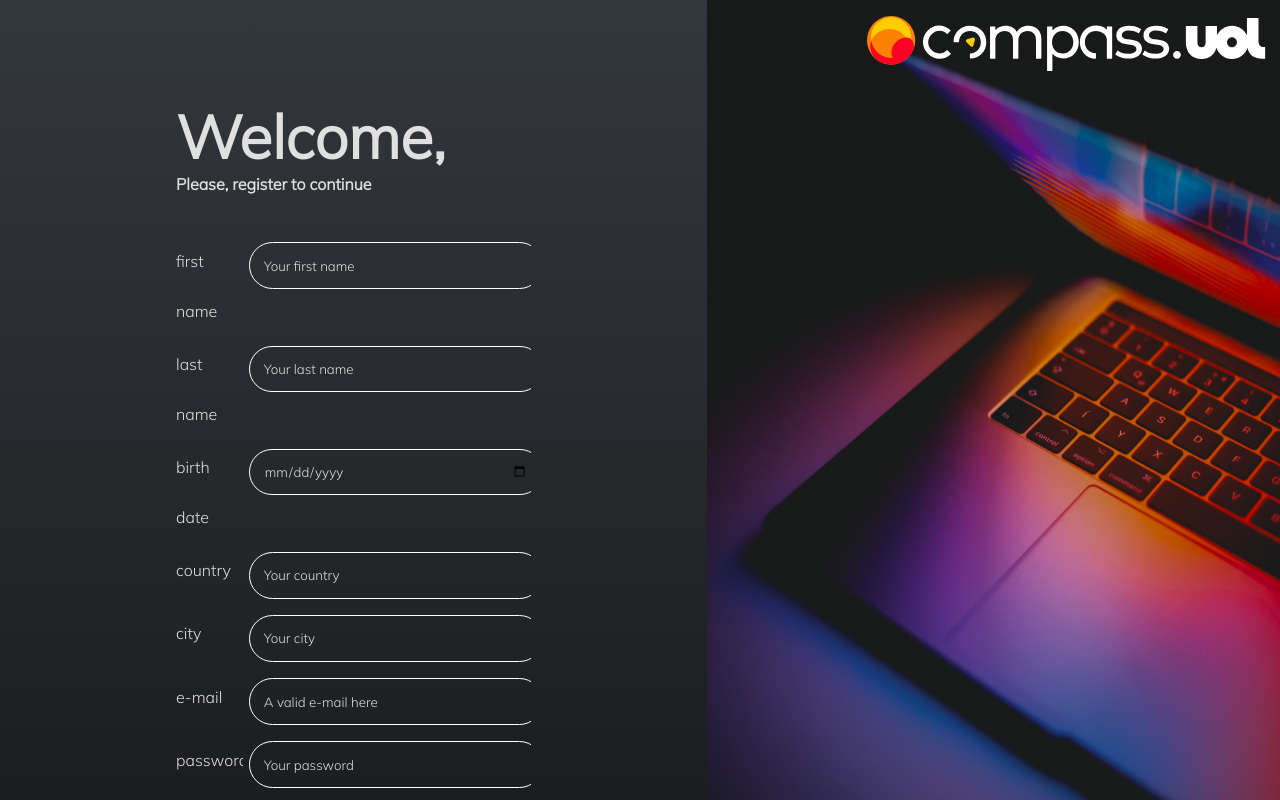
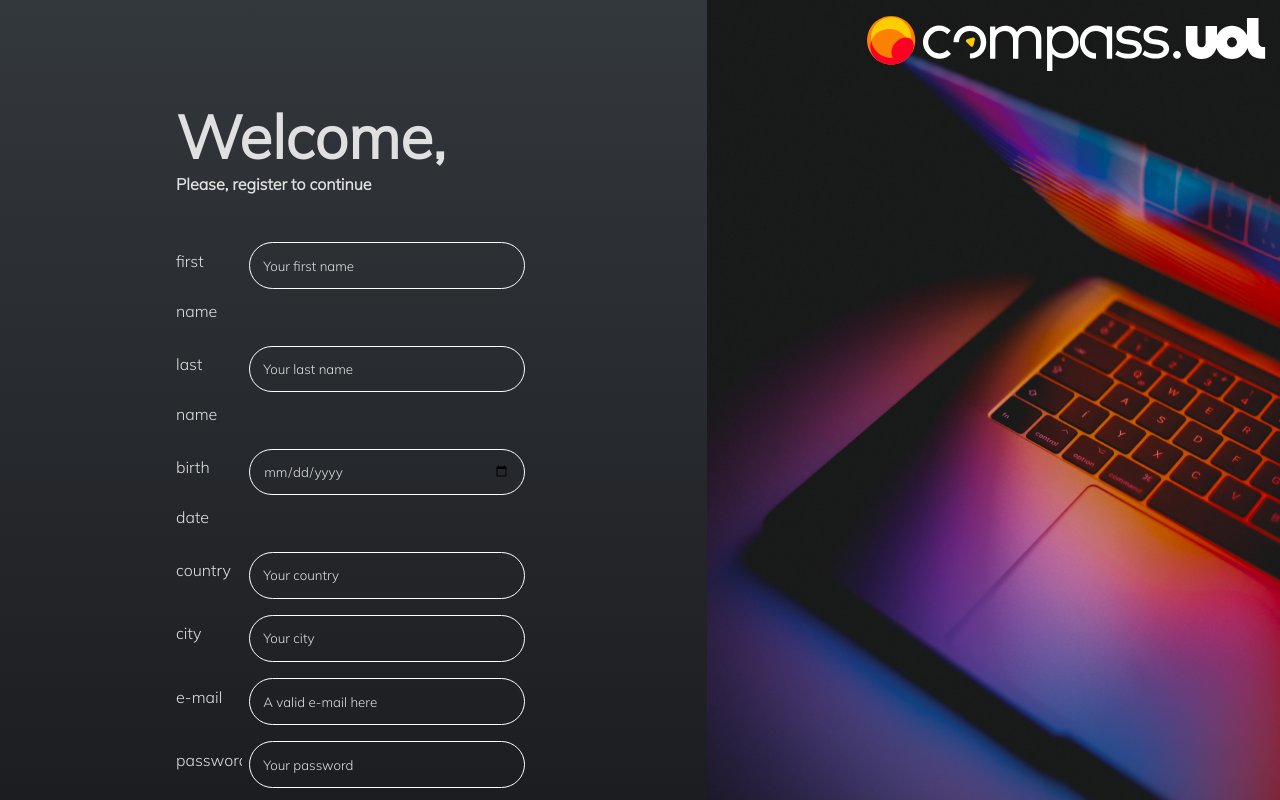
Before and after one commit to 0502j/PB-Compass-Planner, a React (Create React App) app: page /register in a window 1280 px wide. Shown: the top 800 px of the page. Built offline with nearby package versions, Linux system fonts and the light colour scheme.

Commit message:
Removing unnecessary components

```diff
--- a/src/components/Forms/FormBtn.js
+++ /dev/null
@@ -1,9 +0,0 @@
-const FormBtn = (props) => {
-    return(
-        <div>
-            <button onClick={props.onClick} className={props.className} type={props.type}>{props.children}</button>
-        </div>
-    );
-}
-
-export default FormBtn;
--- a/src/components/Forms/Input.js
+++ /dev/null
@@ -1,21 +0,0 @@
-import { forwardRef } from "react";
-
-const Input = forwardRef((props, ref) => {
-  return (
-    <div>
-      <input
-        ref={ref}
-        onFocus={props.onFocus}
-        onBlur={props.onBlur}
-        onChange={props.onChange}
-        className={props.className}
-        type={props.type}
-        id={props.id}
-        disabled={props.disabled}
-        placeholder={props.placeholder}
-      />
-    </div>
-  );
-});
-
-export default Input;
--- a/src/components/Forms/LoginForm.js
+++ b/src/components/Forms/LoginForm.js
@@ -1,8 +1,6 @@
 import { Fragment, useContext, useEffect, useState } from "react";
-import Input from "../Forms/Input";
 import classes from "./Form.module.css";
 import styles from "../Meetings/AddMeeting.module.css";
-import FormBtn from "./FormBtn";
 import btnclasses from "./FormBtn.module.css";
 import { AuthContext } from "../../store/user-context";
 import { useNavigate } from "react-router-dom";
@@ -150,9 +148,9 @@ const LoginForm = () => {
           <h3>{modalMessage.title}</h3>
           <h4>{modalMessage.description}</h4>
           <div className={styles.confirmdeletion}>
-            <FormBtn className={`${classes.confirminputs} ${classes.cancel}`} onClick={modalClose}>
+            <button className={`${classes.confirminputs} ${classes.cancel}`} onClick={modalClose}>
               OK
-            </FormBtn>
+            </button>
           </div>
         </ConfirmModal>
       )}
@@ -162,7 +160,7 @@ const LoginForm = () => {
         <div className={classes.loginformdiv}>
           <h3 className={classes.logintitle}>Login</h3>
           <div className={classes.inputdiv}>
-            <Input
+            <input
               onBlur={inputInactiveHandler}
               onFocus={userActiveHandler}
               onChange={emailChangeHandler}
@@ -174,7 +172,7 @@ const LoginForm = () => {
             <img alt="User logo" className={userClasses} src={userIcon} />
           </div>
           <div className={classes.inputdiv}>
-            <Input
+            <input
               onBlur={inputInactiveHandler}
               onFocus={passwordActiveHandler}
               onChange={passwordChangeHandler}
@@ -197,9 +195,9 @@ const LoginForm = () => {
           ) : (
             ""
           )}
-          <FormBtn className={btnclasses.loginbtn} type="submit">
+          <button className={btnclasses.loginbtn} type="submit">
             Log in
-          </FormBtn>
+          </button>
         </div>
       </form>
     }
--- a/src/components/Forms/RegisterForm.js
+++ b/src/components/Forms/RegisterForm.js
@@ -1,7 +1,6 @@
 import classes from "./Form.module.css";
 import styles from "../Meetings/AddMeeting.module.css";
 import btnclasses from "./FormBtn.module.css";
-import FormBtn from "./FormBtn";
 import { Fragment, useContext, useEffect, useRef, useState } from "react";
 import {
   validateEmail,
@@ -12,7 +11,6 @@ import {
   validateCountry
 } from "../../utils/Regex";
 import { useNavigate } from "react-router-dom";
-import Input from "./Input";
 import { AuthContext } from "../../store/user-context";
 import ConfirmModal from "../UI/ConfirmModal";
 import LoadingSpinner from "../UI/LoadingSpinner";
@@ -192,9 +190,9 @@ const Form = () => {
         <h4>{modalMessage.description}</h4>
         <br/>
         <div className={styles.confirmdeletion}>
-          <FormBtn className={`${classes.confirminputs} ${classes.cancel}`} onClick={modalClose}>
+          <button className={`${classes.confirminputs} ${classes.cancel}`} onClick={modalClose}>
             OK
-          </FormBtn>
+          </button>
         </div>
       </ConfirmModal>
     )}
@@ -205,7 +203,7 @@ const Form = () => {
             <form onSubmit={submitHandler}>
               <div className={classes.inputdiv}>
                 <label htmlFor="firstname">first name</label>
-                <Input
+                <input
                   onChange={nameChangeHandler}
                   className={inputClasses}
                   type="text"
@@ -216,7 +214,7 @@ const Form = () => {
 
               <div className={classes.inputdiv}>
                 <label htmlFor="lastname">last name</label>
-                <Input
+                <input
                   onChange={lastNameChangeHandler}
                   className={inputClasses}
                   type="text"
@@ -227,7 +225,7 @@ const Form = () => {
 
               <div className={classes.inputdiv}>
                 <label htmlFor="date">birth date</label>
-                <Input
+                <input
                   onChange={birthChangeHandler}
                   className={inputClasses}
                   id="date"
@@ -238,7 +236,7 @@ const Form = () => {
 
               <div className={classes.inputdiv}>
                 <label htmlFor="country">country</label>
-                <Input
+                <input
                   onChange={countryChangeHandler}
                   className={inputClasses}
                   type="text"
@@ -249,7 +247,7 @@ const Form = () => {
 
               <div className={classes.inputdiv}>
                 <label htmlFor="city">city</label>
-                <Input
+                <input
                   onChange={cityChangeHandler}
                   className={inputClasses}
                   type="text"
@@ -260,7 +258,7 @@ const Form = () => {
 
               <div className={classes.inputdiv}>
                 <label htmlFor="email">e-mail</label>
-                <Input
+                <input
                   onChange={emailChangeHandler}
                   className={inputClasses}
                   type="email"
@@ -271,7 +269,7 @@ const Form = () => {
 
               <div className={classes.inputdiv}>
                 <label htmlFor="password">password</label>
-                <Input
+                <input
                   onChange={passwordChangeHandler}
                   className={inputClasses}
                   type="password"
@@ -282,7 +280,7 @@ const Form = () => {
 
               <div className={classes.inputdiv}>
                 <label htmlFor="confirmpass">password</label>
-                <Input
+                <input
                   onChange={passwordConfirmChangeHandler}
                   className={inputClasses}
                   type="password"
@@ -299,9 +297,9 @@ const Form = () => {
                 ""
               )}
 
-              <FormBtn className={btnclasses.btn} type="submit">
+              <button className={btnclasses.btn} type="submit">
                 Register Now
-              </FormBtn>
+              </button>
             </form>
       }
       </div>
--- a/src/components/Meetings/AddMeeting.js
+++ b/src/components/Meetings/AddMeeting.js
@@ -3,8 +3,6 @@ import classes from "../Forms/Form.module.css";
 import styles from "./AddMeeting.module.css";
 import btnstyles from "../Forms/FormBtn.module.css";
 import colors from "../UI/Colors.module.css";
-import Input from "../Forms/Input";
-import FormBtn from "../Forms/FormBtn";
 import DaysOfWeek from "../Header/DaysOfWeek";
 import TimeCard from "./TimeCard";
 import MeetingDetailCard from "./MeetingDetailCard";
@@ -256,18 +254,18 @@ const AddMeeting = () => {
           {modalMessage.isError ?
             <div>
               <br/>
-              <FormBtn className={`${classes.confirminputs} ${classes.confirm}`} onClick={modalClose}>
+              <button className={`${classes.confirminputs} ${classes.confirm}`} onClick={modalClose}>
                 OK
-              </FormBtn>
+              </button>
             </div>
           : ''}
           { modalMessage.isDeletion ? <div className={styles.confirmdeletion}>
-            <FormBtn className={`${classes.confirminputs} ${classes.confirm}`} onClick={removeAllTasks}>
+            <button className={`${classes.confirminputs} ${classes.confirm}`} onClick={removeAllTasks}>
               Delete
-            </FormBtn>
-            <FormBtn className={`${classes.confirminputs} ${classes.cancel}`} onClick={modalClose}>
+            </button>
+            <button className={`${classes.confirminputs} ${classes.cancel}`} onClick={modalClose}>
               Cancel
-            </FormBtn>
+            </button>
           </div> : ''}
 
         </ConfirmModal>
@@ -275,7 +273,7 @@ const AddMeeting = () => {
 
       <form onSubmit={submitHandler}>
         <div className={classes.taskaddingdiv}>
-          <Input
+          <input
             ref={nameRef}
             className={`${classes.taskinput} ${classes.tasknameinput}`}
             type="text"
@@ -283,7 +281,7 @@ const AddMeeting = () => {
             placeholder="Task or issue"
           />
           <DaySelect ref={dayRef} className={`${classes.taskinput} ${classes.taskdayinput}`}/>
-          <Input
+          <input
             ref={timeRef}
             className={`${classes.taskinput} ${classes.taskdateinput}`}
             type="time"
@@ -291,12 +289,12 @@ const AddMeeting = () => {
           />
 
           <div className={styles.addtaskbuttons}>
-            <FormBtn  type="submit" className={`${styles.taskbtn} ${styles.addtaskbtn}`}>
+            <button  type="submit" className={`${styles.taskbtn} ${styles.addtaskbtn}`}>
               + Add to calendar
-            </FormBtn>
-            <FormBtn onClick={modalOpenDeletion} type="button" className={`${styles.taskbtn} ${styles.deletealltasksbtn}`}>
+            </button>
+            <button onClick={modalOpenDeletion} type="button" className={`${styles.taskbtn} ${styles.deletealltasksbtn}`}>
               - Delete All
-            </FormBtn>
+            </button>
           </div>
         </div>
       </form>
@@ -345,13 +343,13 @@ const AddMeeting = () => {
                           <div key={info.id} className={item.enteredTaskName.length > 1 ? styles.conflicted : styles.meetingct}>
                             <MeetingDetailCard className={item.enteredTaskName.length > 1 ? colors.conflicted : DayClasses}>
                                 <h3>{info.desc}</h3>
-                                <FormBtn
+                                <button
                                   onClick={() => deleteOneTask(info.id)}
                                   className={btnstyles.deleteallbtn}
                                   type="button"
                                 >
                                   Delete
-                                </FormBtn>
+                                </button>
                             </MeetingDetailCard>
                           </div>
                         )) }
--- a/src/components/Meetings/AddMeeting.module.css
+++ b/src/components/Meetings/AddMeeting.module.css
@@ -74,6 +74,7 @@
 
 .confirmdeletion > * {
   padding: 1em;
+  margin: 1em;
 }
 
 .conflicted {
```
